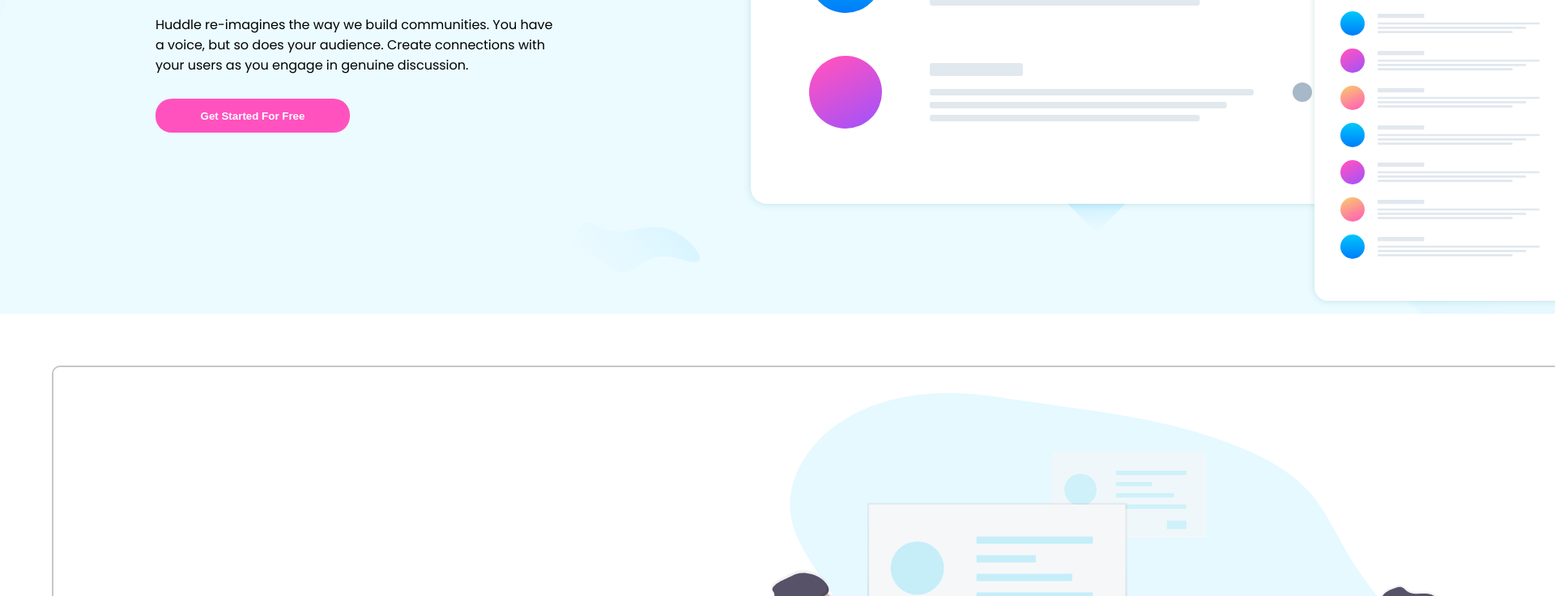
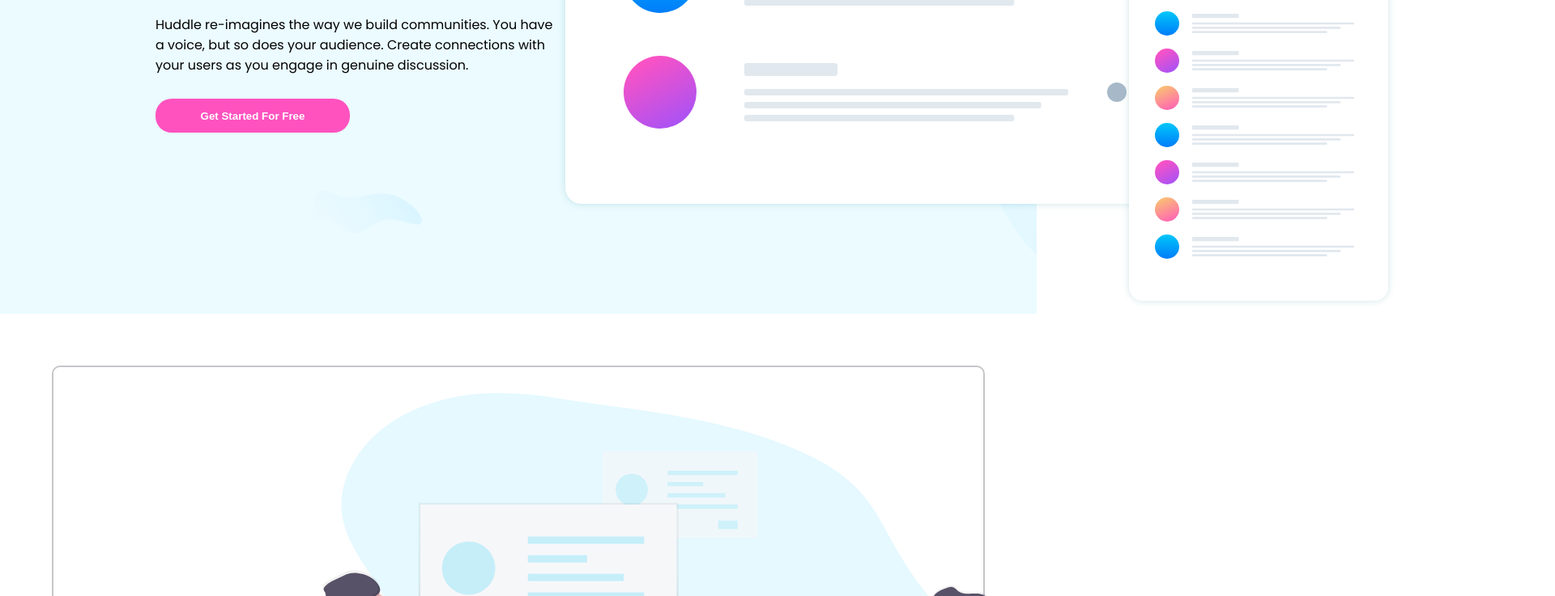
Before and after one commit to devprakashlpu/huddle-landing-page, a plain HTML site: page index.html in a window 1280 px wide. Shown: the part 500-1237 px from the top of the page at 81% size, 1920 px wide, since content can reach past the window. Drawn offline with Linux system fonts and the light colour scheme.

Commit message:
huddle-landing

```diff
--- a/style.css
+++ b/style.css
@@ -12,7 +12,7 @@ body{
 }
 
 main{
-    width: 125em;
+    width: 100%;
 }
 
 .section-1{
```
